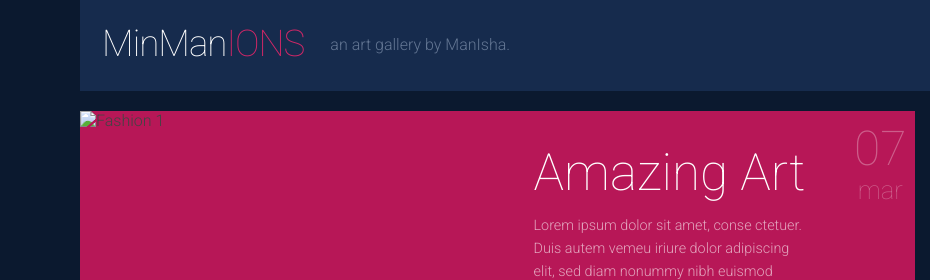
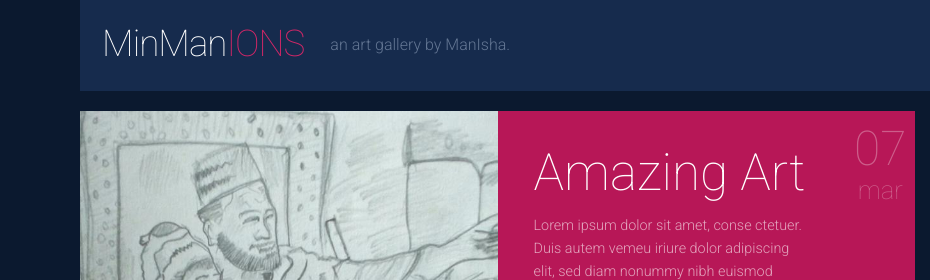
Before and after one commit to minman718/minnmann, a plain HTML site: page index.html in a window 1280 px wide. Shown: the top 280 px of the page, 0-930 px from the left. Drawn offline with Linux system fonts and the light colour scheme.

Commit message:
Update index.html

```diff
--- a/index.html
+++ b/index.html
@@ -70,7 +70,7 @@
                   <!-- image -->
                   <div class="s-12 l-6 post-image">
                      <a href="post-1.html">
-                     <img src="img/post1.jpg" alt="Fashion 1">
+                     <img src="img/16730074_378191509203762_46805467_n.jpg" alt="Fashion 1">
                      </a>
                   </div>
                   <!-- text -->
```
